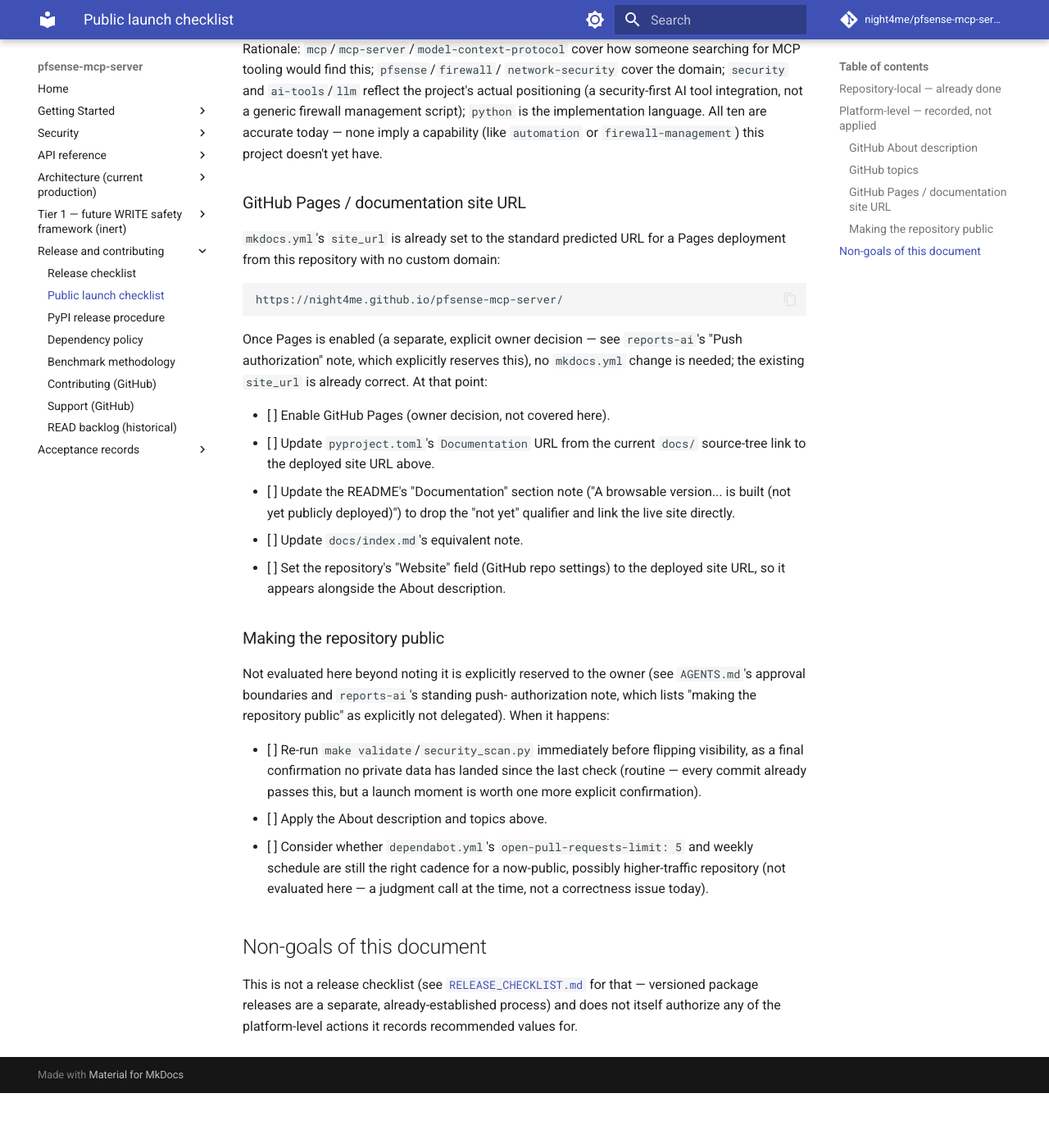
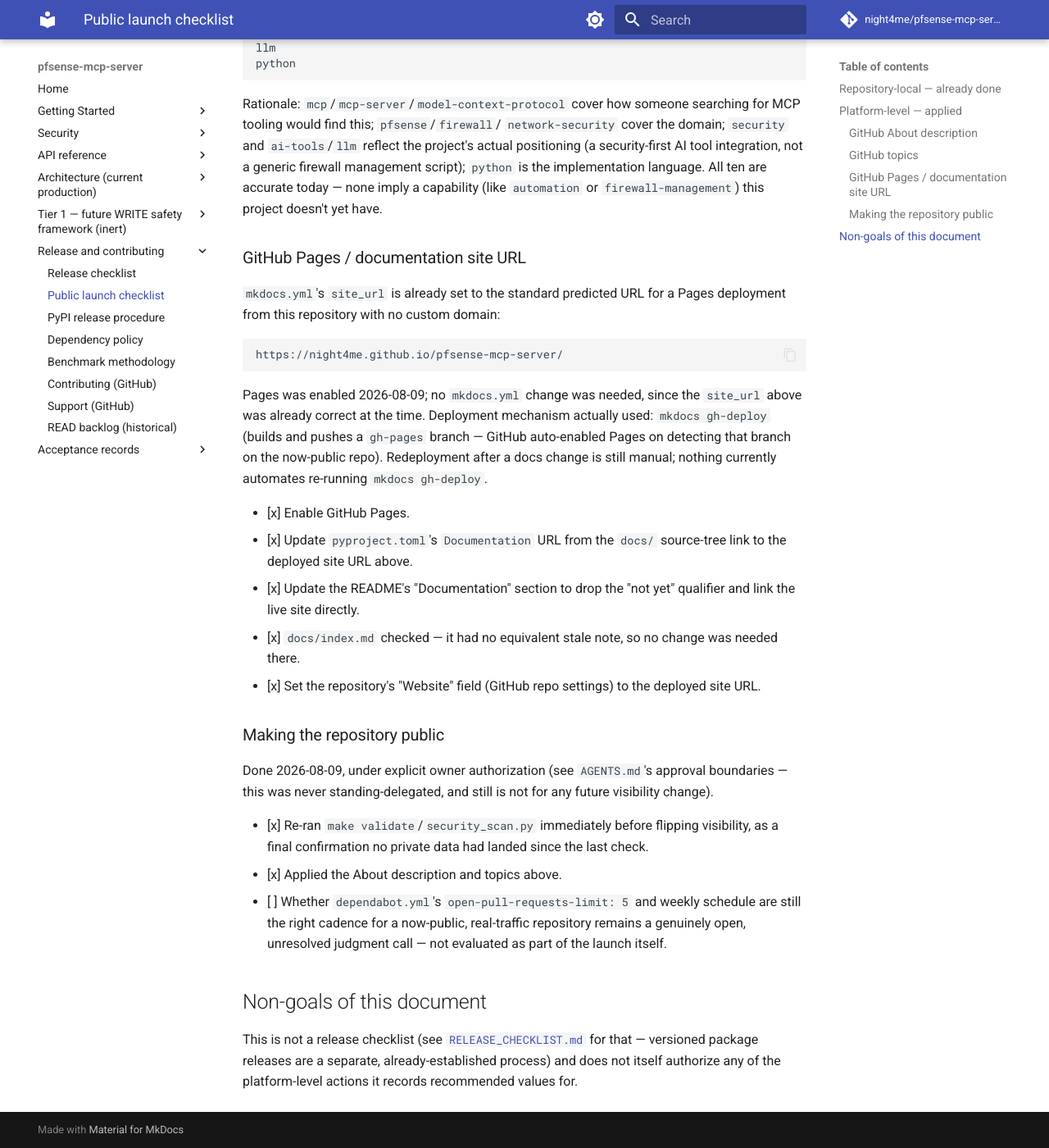
Before and after one commit to night4me/pfsense-mcp-server, an MkDocs documentation site: the page built from docs/PUBLIC_LAUNCH_CHECKLIST.md, in a window 1280 px wide and 1400 px high, scrolled down 1383 px. Shown: the whole window at 82% size. Built offline with MkDocs 1.6.1 and Material for MkDocs 9.7.7, drawn with Linux system fonts in a browser that asks for light colours; comment, search, counter and statistics services are not loaded; before the commit the page ends 2716 px from its top, so only the background shows below that; some of the changed text lies outside the part shown.

Commit message:
docs: reconcile pre-public documentation with the completed transition
Post-publication knowledge-base reconciliation pass. Three Git-tracked
files still described GitHub Pages/repository visibility as future,
ungranted owner decisions -- both happened 2026-08-09 and this now reads
as stale to a real public reader, not just an internal handoff gap:

- CHANGELOG.md: the docs-site Unreleased entry said "not yet publicly
  deployed"; now links the live site.
- mkdocs.yml: a comment said Pages "is not enabled" and deployment was
  "a separate, explicit owner decision, tracked as a future step" --
  replaced with the actual live deployment mechanism (mkdocs gh-deploy)
  and the fact that redeployment is currently manual.
- docs/PUBLIC_LAUNCH_CHECKLIST.md: rewritten from a forward-looking,
  nothing-applied plan into a completed historical record -- every
  checkbox that was done is now checked, sections re-titled from
  "recorded, not applied" to "applied," with one genuinely still-open
  item (dependabot cadence for a now-public repo) left unchecked rather
  than falsely marked done.

Also reconciled reports-ai/AI_CONTEXT.md and reports-ai/NEXT_TASKS.md
(external, not part of this commit): corrected the same class of stale
"build-only"/"not deployed"/"ungranted decision" statements, reframed
the "publicly release-ready" autonomous-queue objective as historical
(achieved) rather than current, and added a flagged-but-not-applied
recommendation on narrowing autonomous push scope for public-facing
content now that main ships instantly to a real audience -- see that
recommendation before deciding whether to push this commit.

make quick 11/11, make validate 20/20. Git identity verified
(night4me <night4me@users.noreply.github.com>) before committing.

Co-Authored-By: Claude Sonnet 5 <noreply@anthropic.com>
Claude-Session: https://claude.ai/code/session_01SD13g2da3igYMaTqz1dGeq

````diff
--- a/docs/PUBLIC_LAUNCH_CHECKLIST.md
+++ b/docs/PUBLIC_LAUNCH_CHECKLIST.md
@@ -1,13 +1,17 @@
 # Public launch checklist
 
-This records exact, ready-to-apply values and a completion checklist for
-the repository-local and platform-level steps involved in eventually
-making this repository public. Nothing on this page has been applied —
-every platform-level action here (repository visibility, GitHub Pages,
-GitHub About/topics) requires explicit owner action, taken deliberately
-and separately from this document existing. Repository-local content is
-already done; this page exists so applying the remaining platform steps
-is a copy-paste operation, not a re-derivation.
+**Status: complete (2026-08-09).** The repository is public, GitHub
+Pages is live, and the About description/topics below are applied
+exactly as recorded. This page is kept as a historical record of the
+exact values used and the reasoning behind them, not as a forward-looking
+plan — the checkboxes below reflect what was actually done, not what
+remains to do. For current live state, see `reports-ai/latest.md`, not
+this page.
+
+This originally recorded exact, ready-to-apply values and a completion
+checklist for the repository-local and platform-level steps involved in
+making this repository public, so that applying the platform steps would
+be a copy-paste operation, not a re-derivation.
 
 ## Repository-local — already done
 
@@ -29,7 +33,7 @@ is a copy-paste operation, not a re-derivation.
       already reflects everything above once the next version publishes;
       no separate PyPI-specific content needed.
 
-## Platform-level — recorded, not applied
+## Platform-level — applied
 
 ### GitHub About description
 
@@ -78,38 +82,37 @@ for a Pages deployment from this repository with no custom domain:
 https://night4me.github.io/pfsense-mcp-server/
 ```
 
-Once Pages is enabled (a separate, explicit owner decision — see
-`reports-ai`'s "Push authorization" note, which explicitly reserves
-this), no `mkdocs.yml` change is needed; the existing `site_url` is
-already correct. At that point:
+Pages was enabled 2026-08-09; no `mkdocs.yml` change was needed, since
+the `site_url` above was already correct at the time. Deployment
+mechanism actually used: `mkdocs gh-deploy` (builds and pushes a
+`gh-pages` branch — GitHub auto-enabled Pages on detecting that branch
+on the now-public repo). Redeployment after a docs change is still
+manual; nothing currently automates re-running `mkdocs gh-deploy`.
 
-- [ ] Enable GitHub Pages (owner decision, not covered here).
-- [ ] Update `pyproject.toml`'s `Documentation` URL from the current
-      `docs/` source-tree link to the deployed site URL above.
-- [ ] Update the README's "Documentation" section note ("A browsable
-      version... is built (not yet publicly deployed)") to drop the
-      "not yet" qualifier and link the live site directly.
-- [ ] Update `docs/index.md`'s equivalent note.
-- [ ] Set the repository's "Website" field (GitHub repo settings) to
-      the deployed site URL, so it appears alongside the About
-      description.
+- [x] Enable GitHub Pages.
+- [x] Update `pyproject.toml`'s `Documentation` URL from the `docs/`
+      source-tree link to the deployed site URL above.
+- [x] Update the README's "Documentation" section to drop the "not yet"
+      qualifier and link the live site directly.
+- [x] `docs/index.md` checked — it had no equivalent stale note, so no
+      change was needed there.
+- [x] Set the repository's "Website" field (GitHub repo settings) to
+      the deployed site URL.
 
 ### Making the repository public
 
-Not evaluated here beyond noting it is explicitly reserved to the owner
-(see `AGENTS.md`'s approval boundaries and `reports-ai`'s standing push-
-authorization note, which lists "making the repository public" as
-explicitly not delegated). When it happens:
+Done 2026-08-09, under explicit owner authorization (see
+`AGENTS.md`'s approval boundaries — this was never standing-delegated,
+and still is not for any future visibility change).
 
-- [ ] Re-run `make validate`/`security_scan.py` immediately before
-      flipping visibility, as a final confirmation no private data has
-      landed since the last check (routine — every commit already passes
-      this, but a launch moment is worth one more explicit confirmation).
-- [ ] Apply the About description and topics above.
-- [ ] Consider whether `dependabot.yml`'s `open-pull-requests-limit: 5`
-      and weekly schedule are still the right cadence for a now-public,
-      possibly higher-traffic repository (not evaluated here — a
-      judgment call at the time, not a correctness issue today).
+- [x] Re-ran `make validate`/`security_scan.py` immediately before
+      flipping visibility, as a final confirmation no private data had
+      landed since the last check.
+- [x] Applied the About description and topics above.
+- [ ] Whether `dependabot.yml`'s `open-pull-requests-limit: 5` and
+      weekly schedule are still the right cadence for a now-public,
+      real-traffic repository remains a genuinely open, unresolved
+      judgment call — not evaluated as part of the launch itself.
 
 ## Non-goals of this document
 
````
Also changed, not shown: CHANGELOG.md (+3 -2 lines), mkdocs.yml (+5 -5 lines).
